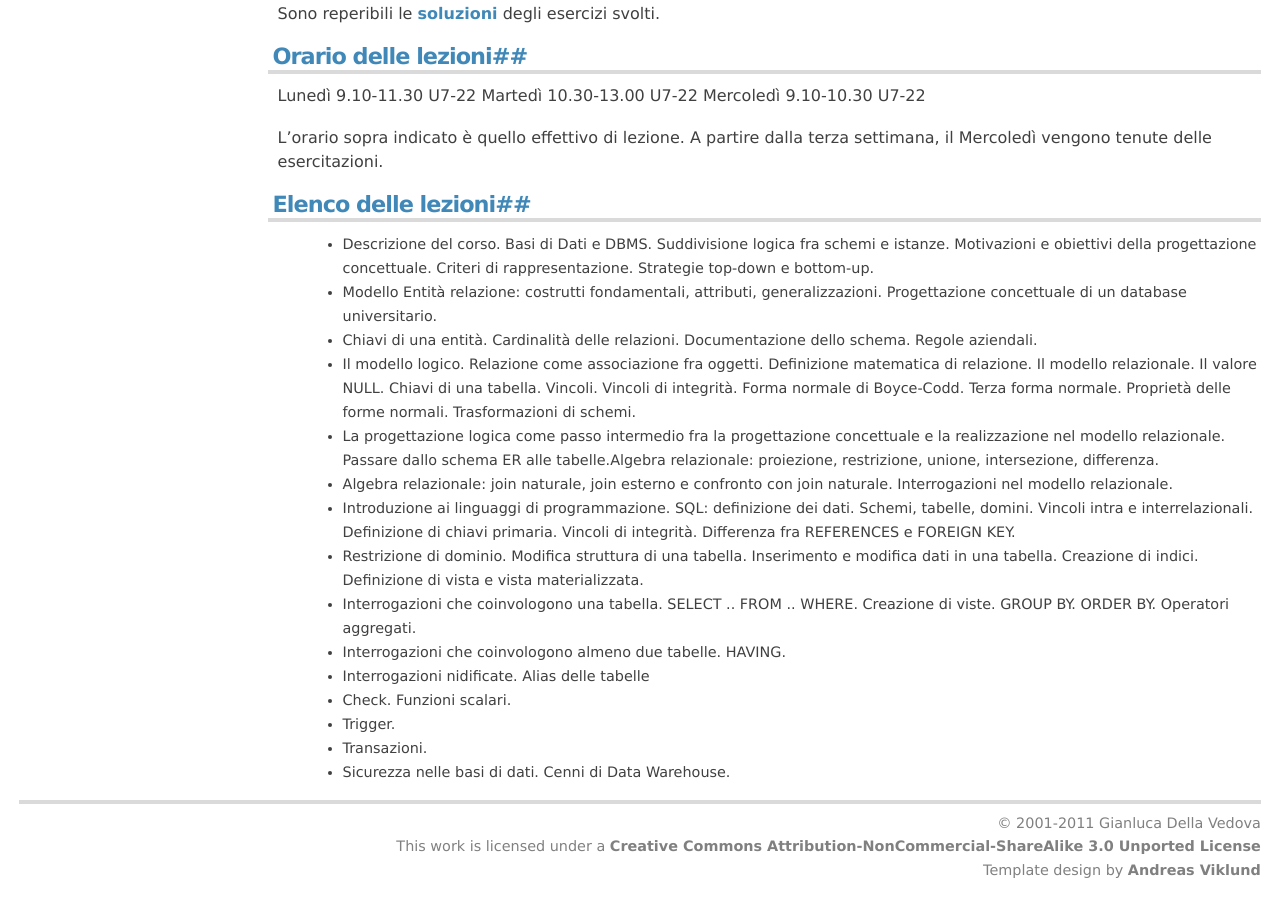
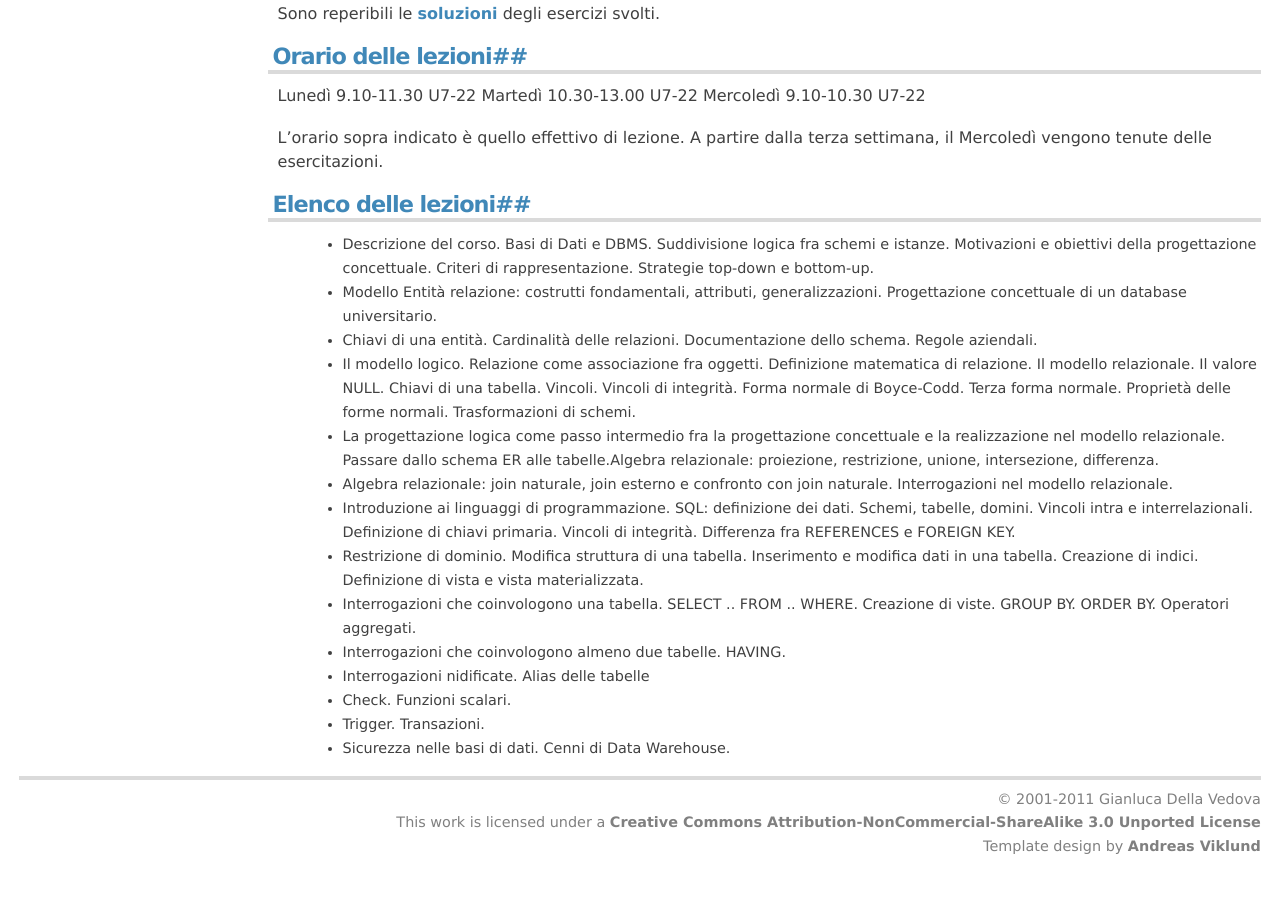
Before and after one commit to gdv/gianluca.dellavedova.org, a Jekyll site: the page built from didattica/Basi di Dati/2010-2011.markdown, in a window 1280 px wide and 900 px high, scrolled down 968 px. Built offline with Jekyll 4.4.1, drawn with Linux system fonts in a browser that asks for light colours; Markdown is read by kramdown in place of the engine named in the settings; after the commit the page ends 1844 px from its top, so only the background shows below that.

Commit message:
rimodulazione lezione

```diff
--- a/didattica/Basi di Dati/2010-2011.markdown
+++ b/didattica/Basi di Dati/2010-2011.markdown
@@ -80,6 +80,5 @@ A partire dalla terza settimana, il Mercoledì vengono tenute delle esercitazion
 *   Interrogazioni che coinvologono almeno due tabelle. HAVING.
 *   Interrogazioni nidificate. Alias delle tabelle
 *   Check. Funzioni scalari.
-*    Trigger.
-*    Transazioni.
+*    Trigger. Transazioni.
 *   Sicurezza nelle basi di dati. Cenni di Data Warehouse.
```
